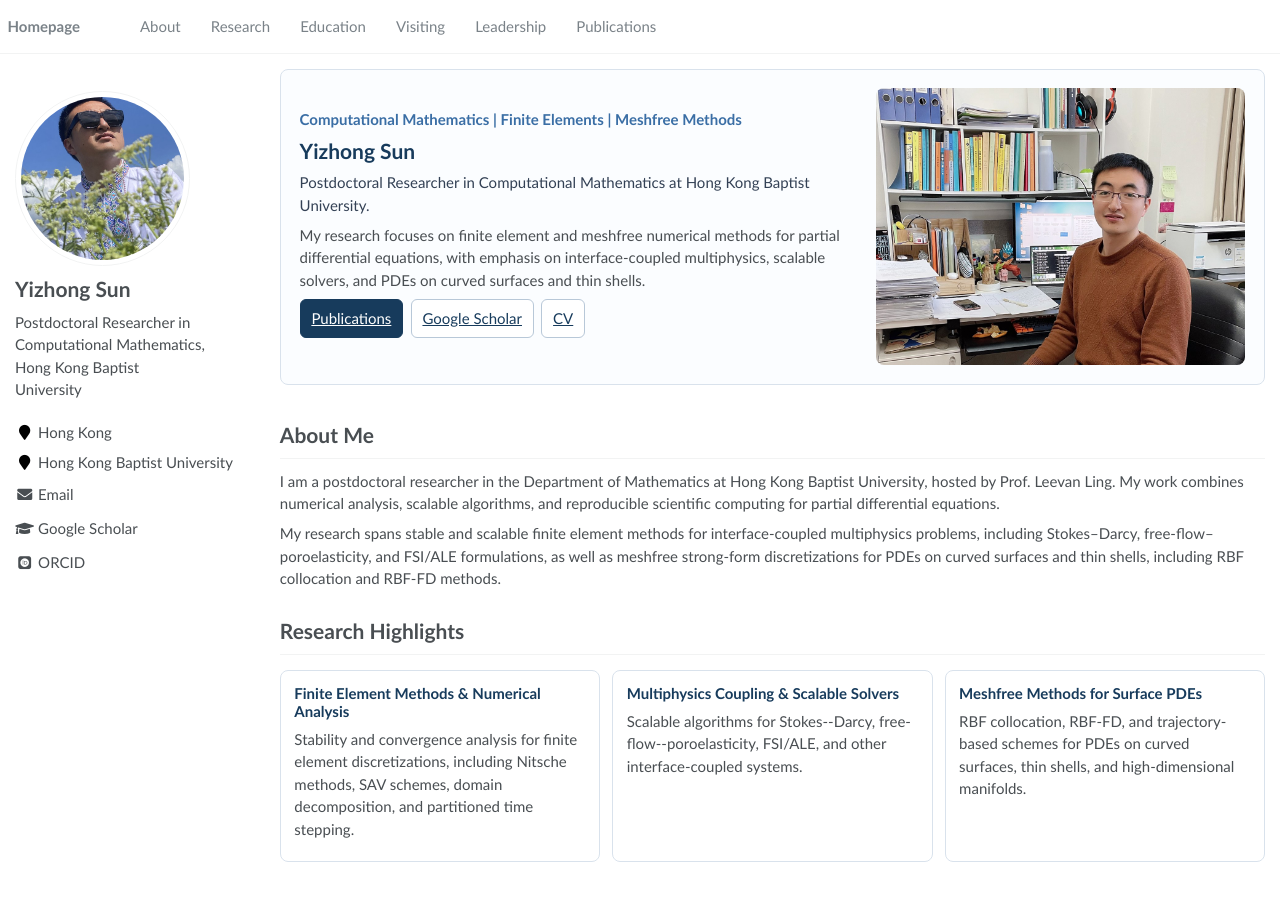
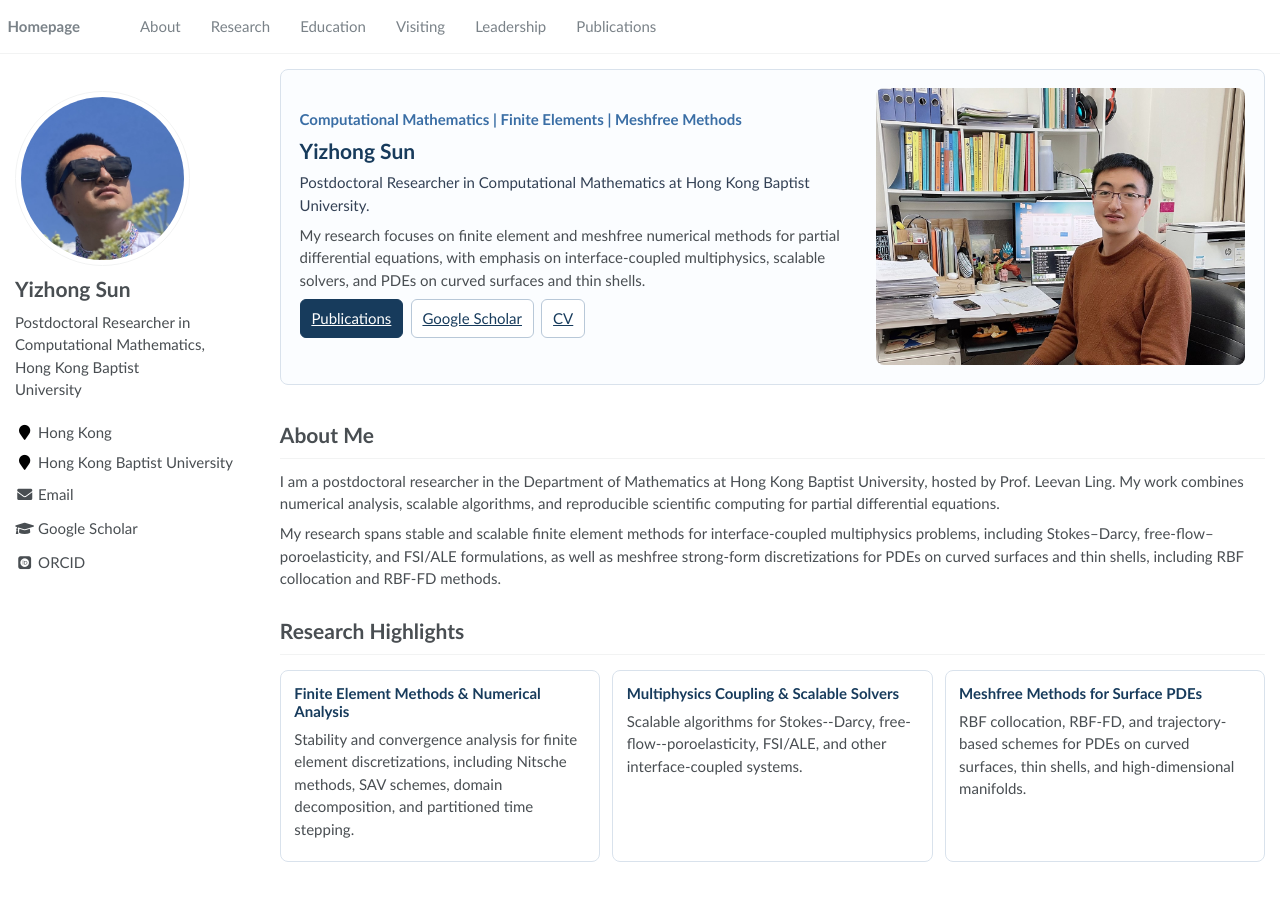
Before and after one commit to yzsun95/yzsun95.github.io, a Jekyll site: the page built from _pages/about.md, in a window 1280 px wide and 900 px high. Built offline with Jekyll 4.4.1, drawn with Linux system fonts in a browser that asks for light colours; some web fonts are replaced.

Commit message:
Center homepage profile portrait

```diff
--- a/_config.yml
+++ b/_config.yml
@@ -24,7 +24,7 @@ baidu_site_verification  :  # get baidu_site_verification from https://ziyuan.ba
 # Site Author
 author:
   name             : "Yizhong Sun"
-  avatar           : "images/profile.jpg"
+  avatar           : "images/profile-avatar.jpg"
   bio              : "Postdoctoral Researcher in Computational Mathematics, Hong Kong Baptist University"
   location         : "Hong Kong"
   employer         : "Hong Kong Baptist University"
```
Also changed, not shown: images/profile-avatar.jpg (added), images/profile.jpg (deleted).
